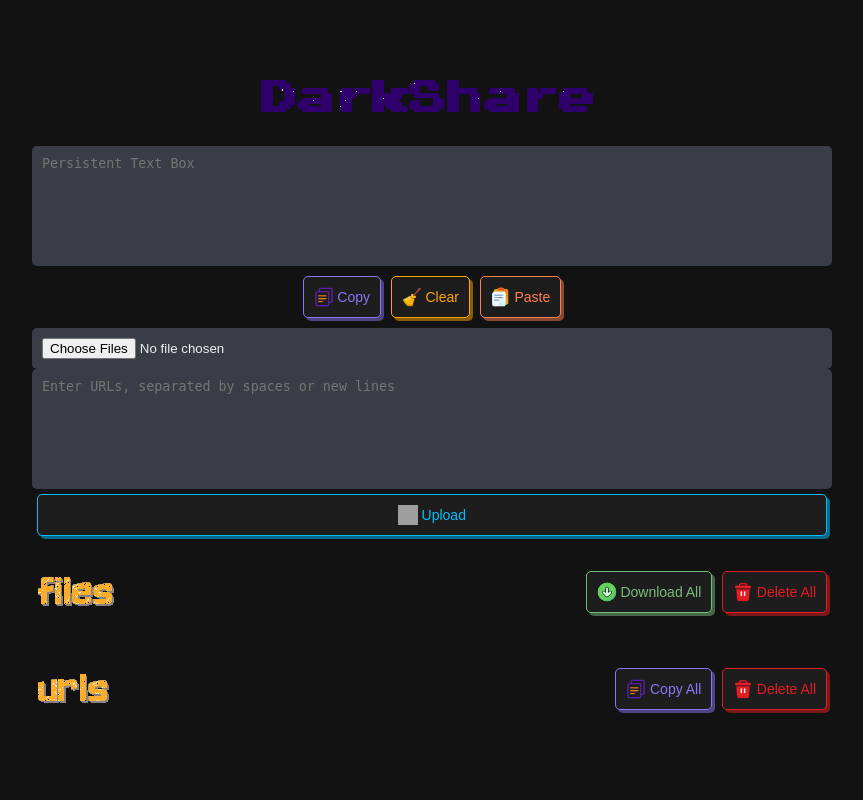
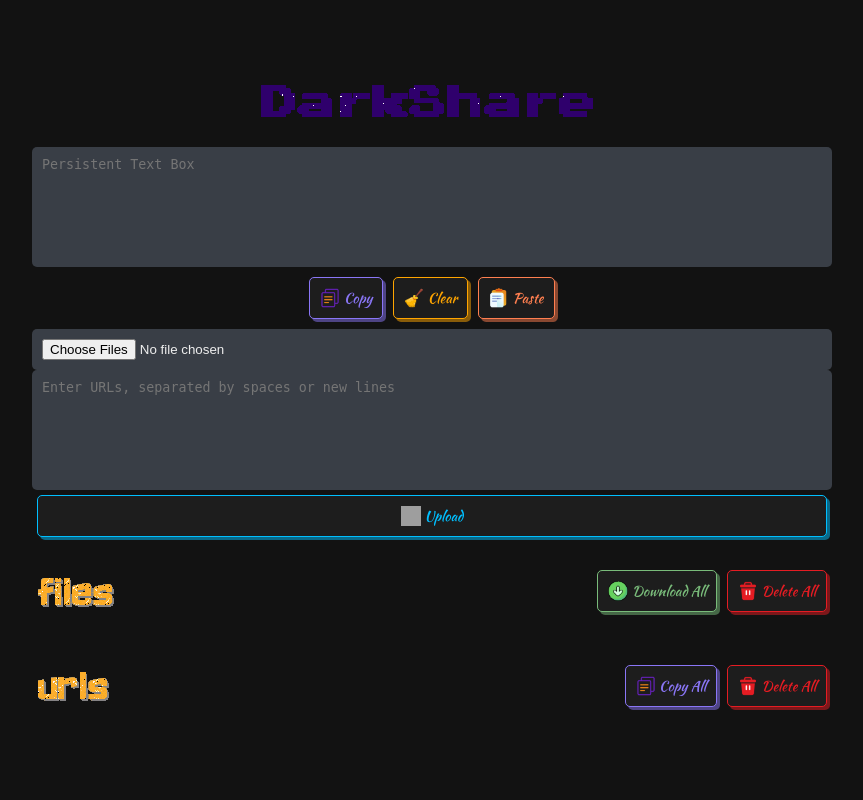
Before and after one commit to Yushi47/DarkShare, a Flask app: page / in a window 1280 px wide. Shown: the whole page, without its empty margins (208-1071 px from the left). Run offline with Flask 2, Linux system fonts and the light colour scheme; parts of the project's set-up code (start-up, migrations or seed data) failed here and were passed over; grey boxes are pictures that could not be loaded.

Commit message:
Updating Fonts

```diff
--- a/app.py
+++ b/app.py
@@ -16,7 +16,8 @@ app = Flask(__name__)
 csp = {
     'default-src': ['\'self\''],
     'script-src': ['\'self\'', '\'unsafe-inline\''],
-    'style-src': ['\'self\'', '\'unsafe-inline\'']
+    'style-src': ['\'self\'', '\'unsafe-inline\'', 'https://fonts.googleapis.com'],
+    'font-src': ['\'self\'', 'https://fonts.gstatic.com']
 }
 
 Talisman(app, content_security_policy=csp)  # Enforce HTTPS and security headers
--- a/static/assets/css/style.css
+++ b/static/assets/css/style.css
@@ -9,6 +9,7 @@ html, body {
   align-items: center;
   background-color: #121212;
   color: #E0E0E0;
+  font-family: 'Kosugi Maru', sans-serif;
 }
 
 .container {
@@ -92,6 +93,7 @@ a {
 
 a:hover {
   text-decoration: underline;
+  color: #9b8cf1;
 }
 
 .header-actions {
@@ -121,6 +123,7 @@ button {
   cursor: pointer;
   flex-shrink: 0;
   width: auto;
+  font-family: 'Kaushan Script', cursive;
 }
 
 button:hover {
--- a/templates/index.html
+++ b/templates/index.html
@@ -4,6 +4,8 @@
     <meta charset="UTF-8">
     <meta name="viewport" content="width=device-width, initial-scale=1.0">
     <title>DarkShare</title>
+    <link href="https://fonts.googleapis.com/css2?family=Kaushan+Script&display=swap" rel="stylesheet">
+    <link href="https://fonts.googleapis.com/css2?family=Kosugi+Maru&display=swap" rel="stylesheet">
     <link rel="stylesheet" href="{{ url_for('static', filename='assets/css/style.css') }}">
     <link rel="apple-touch-icon" sizes="180x180" href="{{ url_for('static', filename='icons/apple-touch-icon.png') }}">
     <link rel="icon" type="image/png" sizes="32x32" href="{{ url_for('static', filename='icons/favicon-32x32.png') }}">
```
